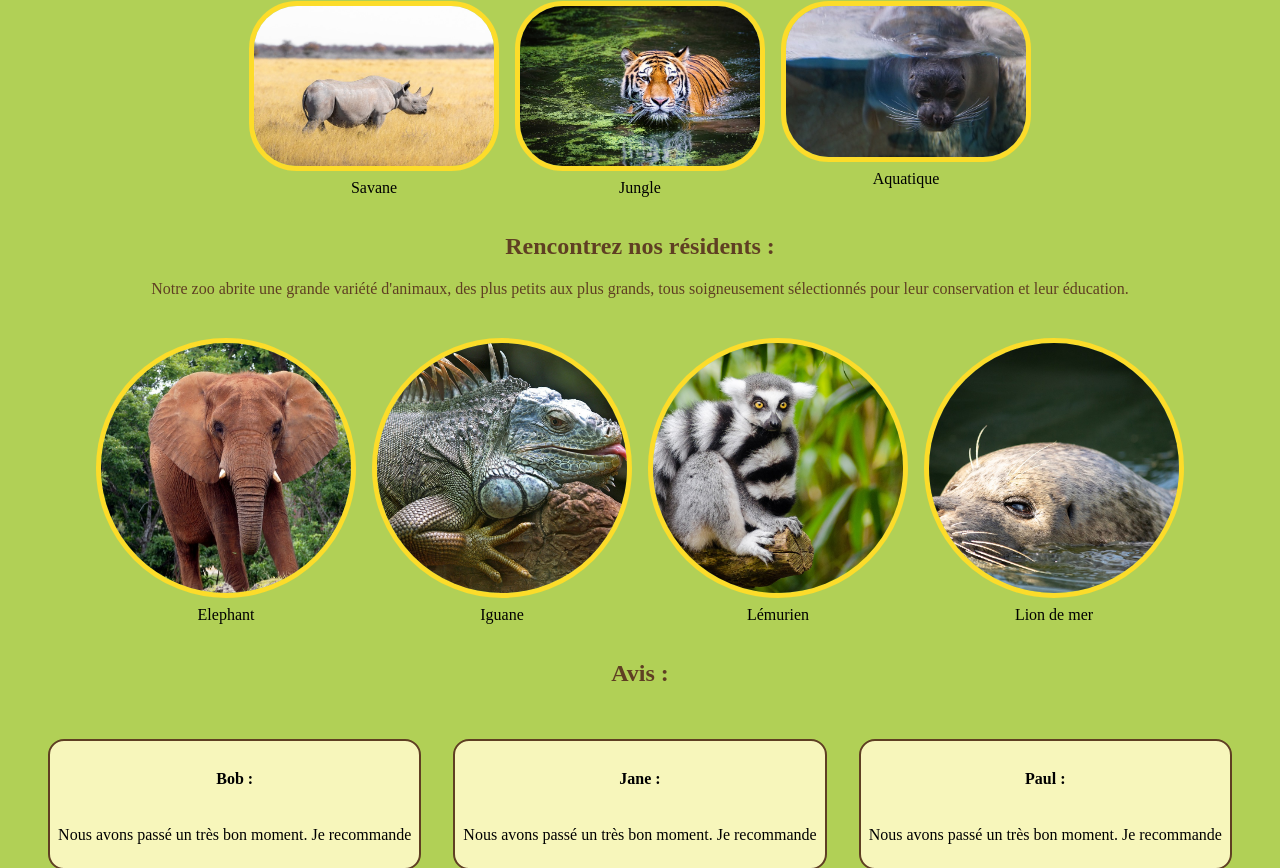
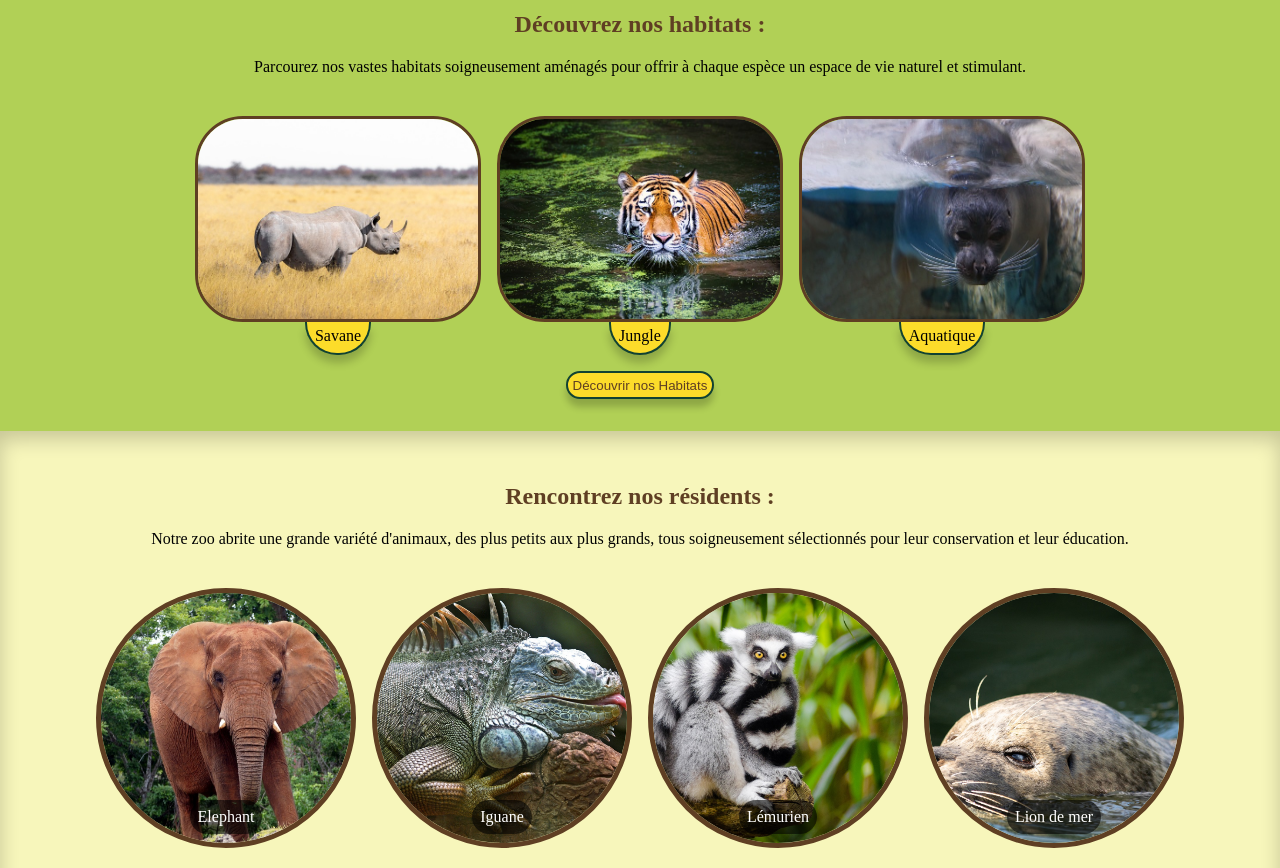
Before and after one commit to Incultis/Arcadia-zoo, a React (Create React App) app: page / in a window 1280 px wide. Shown: the part 1552-2420 px from the top of the page. Built offline with nearby package versions, Linux system fonts and the light colour scheme.

Commit message:
Ajout de styles et composant Button

```diff
--- /dev/null
+++ b/src/components/ButtonLink.js
@@ -0,0 +1,6 @@
+
+// le button sera changer en navlink lors du routage
+export default function ButtonLink({ children }) {
+
+    return <button className="button-link">{children}</button>
+}
--- a/src/components/Card.js
+++ b/src/components/Card.js
@@ -33,7 +33,7 @@ export function CardServices() {
     const listServices = arrayServices.map(service => {
         return <div key={service.title} className='card'>
             <img src={service.img} alt="" className="card-img" />
-            <span>{service.title}</span>
+            <span className='span-title-absolute'>{service.title}</span>
         </div>
     })
 
@@ -58,7 +58,7 @@ export function CardHabitats() {
     const listServices = arrayServices.map(service => {
         return <div key={service.title} className='card'>
             <img src={service.img} alt="" className="card-img" />
-            <span>{service.title}</span>
+            <span className='span-title-bottom'>{service.title}</span>
         </div>
     })
 
@@ -87,7 +87,7 @@ export function CardAnimals() {
     const listServices = arrayServices.map(service => {
         return <div key={service.title} className='card'>
             <img src={service.img} alt="" className=" profile-img" />
-            <span>{service.title}</span>
+            <span className='span-title-absolute'>{service.title}</span>
         </div>
     })
 
--- a/src/components/pages/Accueil.js
+++ b/src/components/pages/Accueil.js
@@ -2,6 +2,7 @@ import '../pages/styles/Accueil.css'
 import MainImg from '../../assets/MainPictureAlt.png';
 import broceliande from '../../assets/broceliande.jpg';
 import { CardAnimals, CardHabitats, CardReview, CardServices } from '../Card';
+import ButtonLink from '../ButtonLink';
 
 export default function Accueil() {
 
@@ -16,7 +17,7 @@ export default function Accueil() {
                     <p>Fondé en 1960 et niché près de la mystique forêt de Brocéliande en Bretagne, Arcadia est bien plus qu'un simple zoo.</p>
                 </div>
             </div>
-            <section>
+            <section className='alt-background'>
                 <div className='container-title-text'>
                     <h2>Expériences immersives :</h2>
                     <p>Participez à nos visites guidées interactives et assistez à des présentations d'animaux en direct pour une expérience éducative passionnante.</p>
@@ -24,6 +25,7 @@ export default function Accueil() {
                 <div className='card-container'>
                     <CardServices />
                 </div>
+                <ButtonLink>Découvrir nos services</ButtonLink>
             </section>
             <section>
                 <div className='container-title-text'>
@@ -33,8 +35,9 @@ export default function Accueil() {
                 <div className='card-container'>
                     <CardHabitats />
                 </div>
+                <ButtonLink>Découvrir nos Habitats</ButtonLink>
             </section>
-            <section>
+            <section className='alt-background'>
                 <div className='container-title-text'>
                     <h2>Rencontrez nos résidents :</h2>
                     <p>Notre zoo abrite une grande variété d'animaux, des plus petits aux plus grands, tous soigneusement sélectionnés pour leur conservation et leur éducation.</p>
@@ -42,6 +45,7 @@ export default function Accueil() {
                 <div className='card-container'>
                     <CardAnimals />
                 </div>
+                <ButtonLink>Découvrir les résidents</ButtonLink>
             </section>
             <section>
                 <div className='container-title-text'>
@@ -50,6 +54,7 @@ export default function Accueil() {
                 <div className='card-container'>
                     <CardReview />
                 </div>
+                <ButtonLink>Parcourir les avis</ButtonLink>
             </section>
         </main>
     </>
--- a/src/components/pages/styles/Accueil.css
+++ b/src/components/pages/styles/Accueil.css
@@ -2,8 +2,21 @@ main {
     background-color: var(--secondary-color);
 }
 
-h1 {
-    color: var(--yellow-color);
+section {
+    padding: 1rem 1rem;
+    text-align: center;
+}
+
+.alt-background {
+    background-color: var(--background-color);
+    box-shadow: inset 0rem 0.5rem 20px #00000033;
+
+}
+
+
+h1,
+h2 {
+    color: var(--brown-color);
 }
 
 .img-accueil {
@@ -17,19 +30,20 @@ h1 {
     align-items: center;
     justify-content: center;
 
+
 }
 
 .resize-img {
     max-width: 50%;
     margin: 0.5rem;
-    border: 5px solid var(--brown-color);
+    border: 3px solid var(--brown-color);
     border-radius: 3rem;
 
 }
 
 .container-title-text {
     padding: 1rem;
-    color: var(--brown-color);
+    color: black;
     text-align: center;
 }
 
@@ -37,12 +51,16 @@ h1 {
     display: flex;
     flex-direction: column;
     align-items: center;
+    position: relative;
 }
 
 .card-img {
-    max-width: 30vh;
-    margin: 0.5rem;
-    border: 5px solid var(--yellow-color);
+    width: 320px;
+    height: 220px;
+    max-width: 35vh;
+    max-height: 25vh;
+    margin: 0.5rem 0.5rem 0 0.5rem;
+    border: 3px solid var(--brown-color);
     border-radius: 3rem;
 
 }
@@ -56,7 +74,7 @@ h1 {
 .profile-img {
     width: 250px;
     height: 250px;
-    border: 5px solid var(--yellow-color);
+    border: 5px solid var(--brown-color);
     border-radius: 100%;
     margin: 0.5rem;
     object-fit: cover;
@@ -69,7 +87,49 @@ h1 {
     border-radius: 1rem;
     margin: 1rem;
     padding: 0.5rem;
+    box-shadow: 0rem 0.5rem 9px #00000033;
 }
+
+.card-review h4 {
+    margin: 0;
+
+}
+
+.card-review p {
+    padding-top: 1rem;
+}
+
+.span-title-absolute {
+    position: absolute;
+    bottom: 8%;
+    background-color: #00000093;
+    padding: 0.5rem;
+    text-align: center;
+    color: var(--white-text-color);
+    border-radius: 2rem;
+}
+
+.span-title-bottom {
+    background-color: var(--yellow-color);
+    border: 2px solid var(--primary-color);
+    border-top: none;
+    border-bottom-left-radius: 2rem;
+    border-bottom-right-radius: 2rem;
+    padding: 0.3rem 0.5rem 0.5rem 0.5rem;
+    box-shadow: 0rem 0.5rem 9px #00000033;
+}
+
+.button-link {
+    border: 2px solid var(--primary-color);
+    color: var(--brown-color);
+    background-color: var(--yellow-color);
+    box-shadow: 0rem 0.5rem 7px #00000033;
+    border-radius: 5rem;
+    padding: 0.3rem;
+    margin: 1rem;
+}
+
+
 
 @media (max-width: 760px) {
     .container-head {
```
